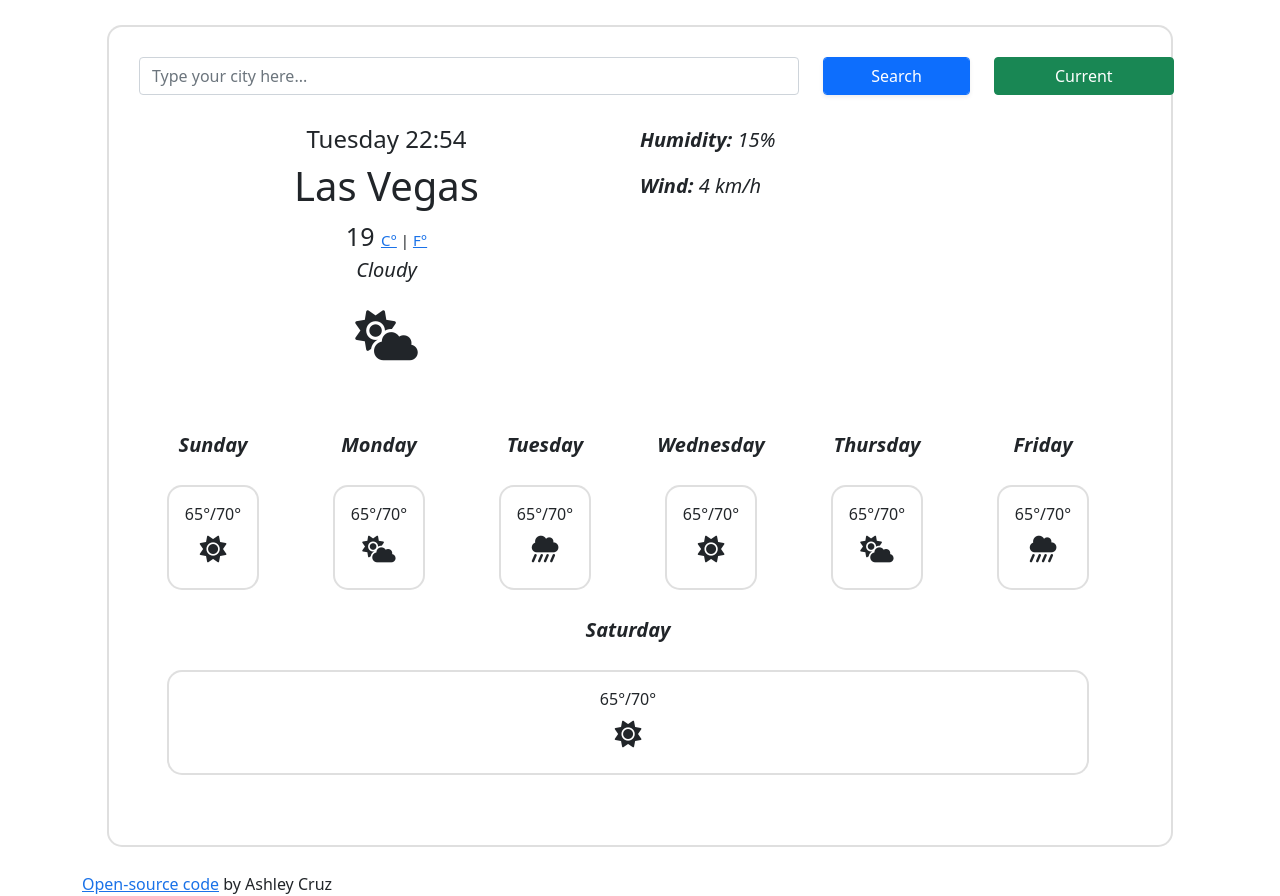
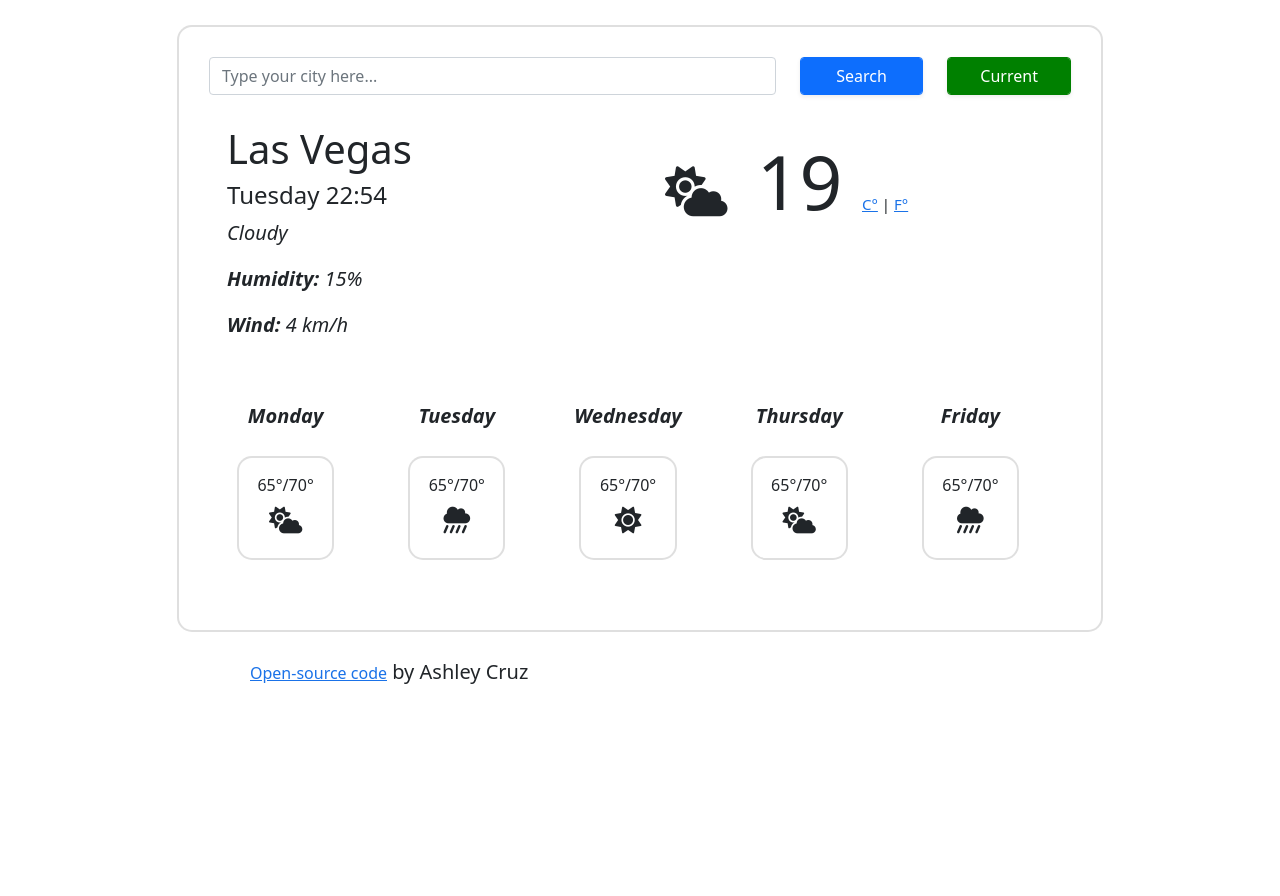
Before and after one commit to ashcruzzz/ash-cruz-project-app, a plain HTML site: page index.html in a window 1280 px wide. After the commit the page ends 800 px from the top, so only its background shows below. Drawn offline with nearby package versions, Linux system fonts and the light colour scheme.

Commit message:
Adjusted main layout + took out weekend days

```diff
--- a/index.html
+++ b/index.html
@@ -41,50 +41,47 @@
                 />
               </div>
               <div class="col-2" class="">
-                <button type="button" class="btn btn-success" id="current-button">Current</button>
+                <input
+                  type="submit"
+                  value="Current"
+                  class="form-control btn btn-primary shadow-sm current"
+                />
             </div>
           </form>
           <div class="row" id="main-info-block" >
-            <div class="col-6">
+            <div class="col-6" id="left-block">
+              <h1>Las Vegas</h1>
               <h4 id="special">Tuesday 00:00</h4>
-              <h1>Las Vegas</h1>
-              <div id="now-temperature">
-                <span class="temperature" id="temperature">19 </span>
-                <span class="units">
-                  <a href="" id="celcius-link">C°</a>
-                 |
-                  <a href="" class="tempChange" id="farenheight-link">F° </a>
-                  <p id="weather-description">Cloudy</p>
-                </span>
-              </div>
+              <p id="weather-description">Cloudy</p>
+              <p>
+                  Humidity: <span class="rightBlockResults" id="current-humidity">15</span><span>%</span>
+                </p>
 
-              <i
-                class="fa-solid fa-cloud-sun main"
-                id="main-weather-symbol"
-              ></i>
+                <p>
+                  Wind:<span class="rightBlockResults" id="current-windspeed"> 4</span><span> km/h</span>
+                </p>
+
             </div>
             <div
-              class="col-6"
-              id="right-block
+            class="col-6"
+            id="right-block
             "
             >
-              <p>
-                Humidity: <span class="rightBlockResults" id="current-humidity">15</span><span>%</span>
-              </p>
-
-              <p>
-                Wind:<span class="rightBlockResults" id="current-windspeed"> 4</span><span> km/h</span>
-              </p>
+            <div id="now-temperature">
+              <i
+              class="fa-solid fa-cloud-sun main"
+              id="main-weather-symbol"
+              ></i>
+              <span class="temperature" id="temperature">19 </span>
+              <span class="units">
+                <a href="" id="celcius-link">C°</a>
+                |
+                <a href="" class="tempChange" id="farenheight-link">F° </a>
+              </span>
+            </div>
             </div>
           </div>
           <div class="row" id="days">
-            <div class="col">
-              <p>Sunday</p>
-              <div class="card">
-                65°/70°
-                <i class="fa-solid fa-sun icon"></i>
-              </div>
-            </div>
             <div class="col">
               <p>Monday</p>
               <div class="card">
@@ -120,17 +117,11 @@
                 <i class="fa-solid fa-cloud-showers-heavy icon"></i>
               </div>
             </div>
-            <div class="col">
-              <p>Saturday</p>
-              <div class="card">
-                65°/70°
-                <i class="fa-solid fa-sun icon"></i>
-              </div>
             </div>
           </div>
         </div>
       </div>
-      <a href="https://github.com/ashcruzzz/ash-cruz-project-app">Open-source code</a><span id="bottom-header"> by Ashley Cruz</span>
+      <div id="bottom-header"><a href="https://github.com/ashcruzzz/ash-cruz-project-app">Open-source code</a><span> by Ashley Cruz</span> </div>
     </div>
 
     <script src="src/index.js"></script>
--- a/src/styles.css
+++ b/src/styles.css
@@ -1,6 +1,8 @@
-h1,
+h1 {
+  text-align: left;
+}
 h4 {
-  text-align: center;
+  font-weight: 300;
 }
 p {
   font-weight: bold;
@@ -15,6 +17,7 @@ span {
 
 .container {
   display: block;
+  max-width: 1000px;
 }
 .row {
   padding: 15px;
@@ -46,7 +49,14 @@ span {
   padding: 10px;
   font-size: 20pt;
 }
-
+.current {
+  background-color: green;
+  border-color: green;
+}
+.current:hover {
+  background-color: #035903;
+  border-color: #035903;
+}
 .degrees {
   font-size: 15px;
   display: inline;
@@ -58,7 +68,7 @@ a:hover {
   color: #fdd153;
 }
 .temperature {
-  font-size: 25px;
+  font-size: 75px;
   text-align: center;
 }
 .units {
@@ -70,13 +80,13 @@ a:hover {
 }
 #now-temperature {
   display: block;
-  text-align: center;
+  text-align: left;
 }
 #weather-symbol {
   text-align: center;
 }
 #main-weather-symbol {
-  display: block;
+  display: inline;
   font-size: 50px;
   text-align: center;
 }
@@ -95,8 +105,13 @@ a:hover {
   padding: 30px;
 }
 #weather-description {
-  font-weight: 400;
+  font-weight: 300;
+  font-size: 15pt;
 }
 #bottom-header {
   font-size: 1rem;
+  margin: 0px 250px;
 }
+#left-block {
+  text-align: left;
+}
```
